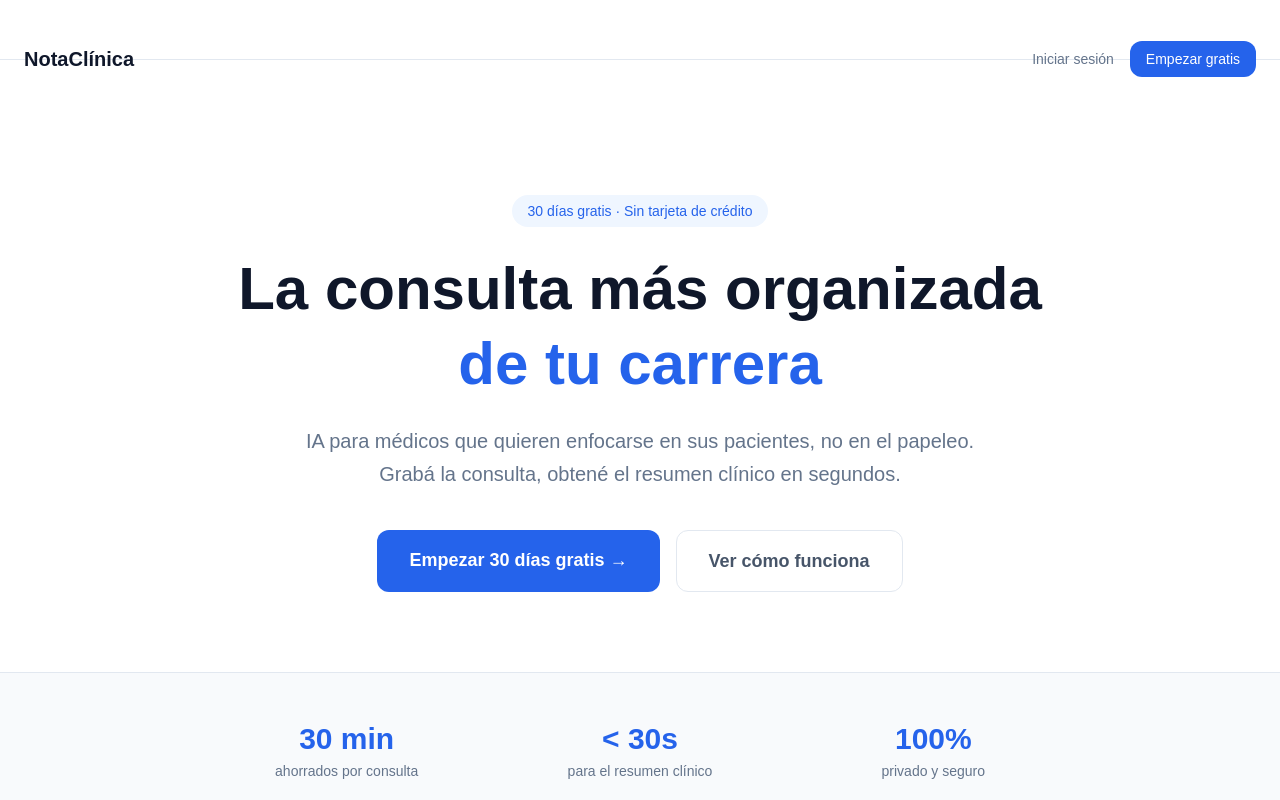
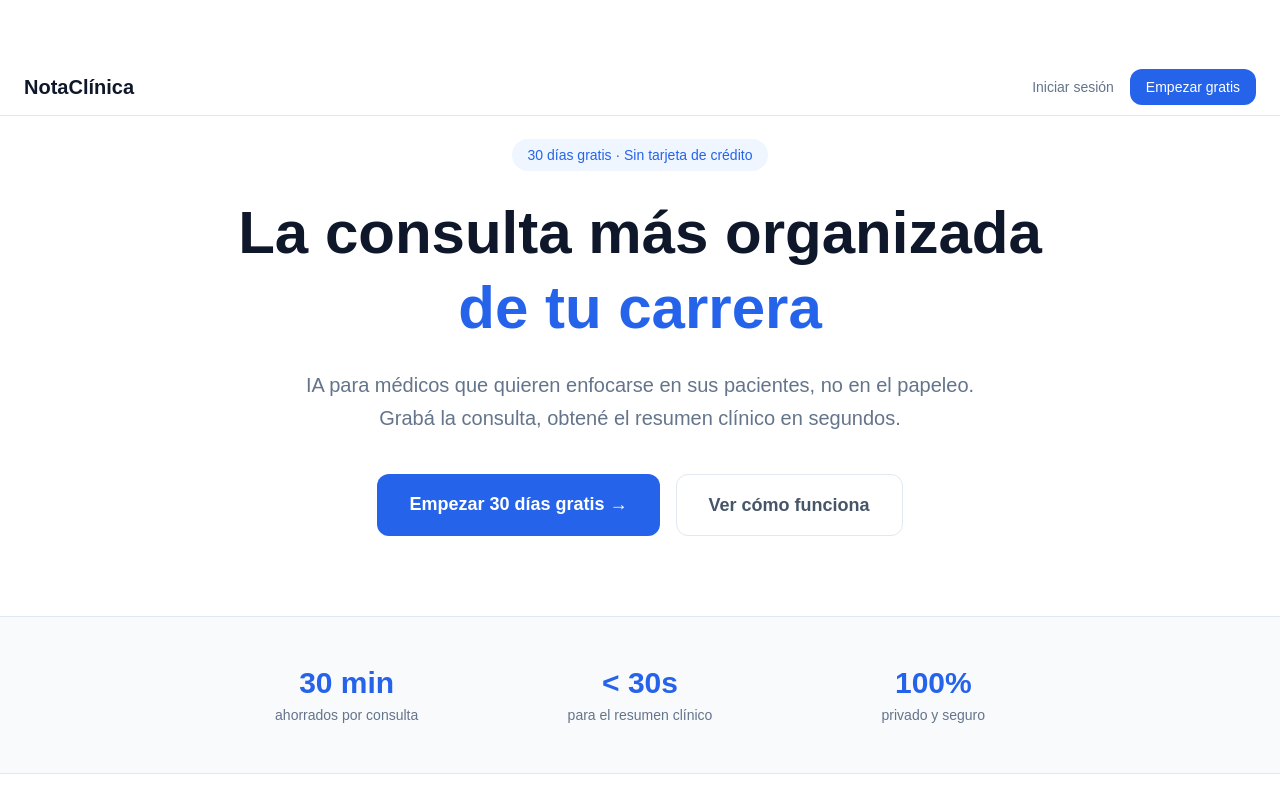
Before and after one commit to contacto404/notaclinica, a Next.js app: page / in a window 1280 px wide. Shown: the top 800 px of the page. Built offline with nearby package versions, Linux system fonts and the light colour scheme.

Commit message:
fix: nav safe area estructura correcta iOS Capacitor

```diff
--- a/app/page.tsx
+++ b/app/page.tsx
@@ -4,12 +4,12 @@ export default function LandingPage() {
   return (
     <div className="min-h-screen bg-white">
 
-      {/* Nav — safe area con fallback 59px para Dynamic Island */}
-      <nav className="fixed top-0 left-0 right-0 z-50 bg-white/80 backdrop-blur border-b border-[#E2E8F0]">
-        <div
-          style={{ paddingTop: 'max(env(safe-area-inset-top), 59px)' }}
-          className="px-6 flex items-center justify-between h-14"
-        >
+      {/* Nav — paddingTop en el nav directamente */}
+      <nav
+        className="fixed top-0 left-0 right-0 z-50 bg-white/80 backdrop-blur border-b border-[#E2E8F0]"
+        style={{ paddingTop: 'max(env(safe-area-inset-top), 59px)' }}
+      >
+        <div className="px-6 flex items-center justify-between h-14">
           <span className="font-bold text-[#0F172A] text-xl">NotaClínica</span>
           <div className="flex items-center gap-4">
             <Link href="/login" className="text-sm text-[#64748B] hover:text-[#0F172A] transition-colors">
@@ -22,9 +22,9 @@ export default function LandingPage() {
         </div>
       </nav>
 
-      {/* Hero — compensa safe area + nav + espacio visual */}
+      {/* Hero — compensa safe area + h-14 (56px) + espacio mínimo */}
       <section
-        style={{ paddingTop: 'calc(max(env(safe-area-inset-top), 59px) + 56px + 80px)' }}
+        style={{ paddingTop: 'calc(max(env(safe-area-inset-top), 59px) + 56px + 24px)' }}
         className="pb-20 px-6 text-center max-w-4xl mx-auto"
       >
         <div className="inline-block bg-[#EFF6FF] text-[#2563EB] text-sm font-medium px-4 py-1.5 rounded-full mb-6">
```
